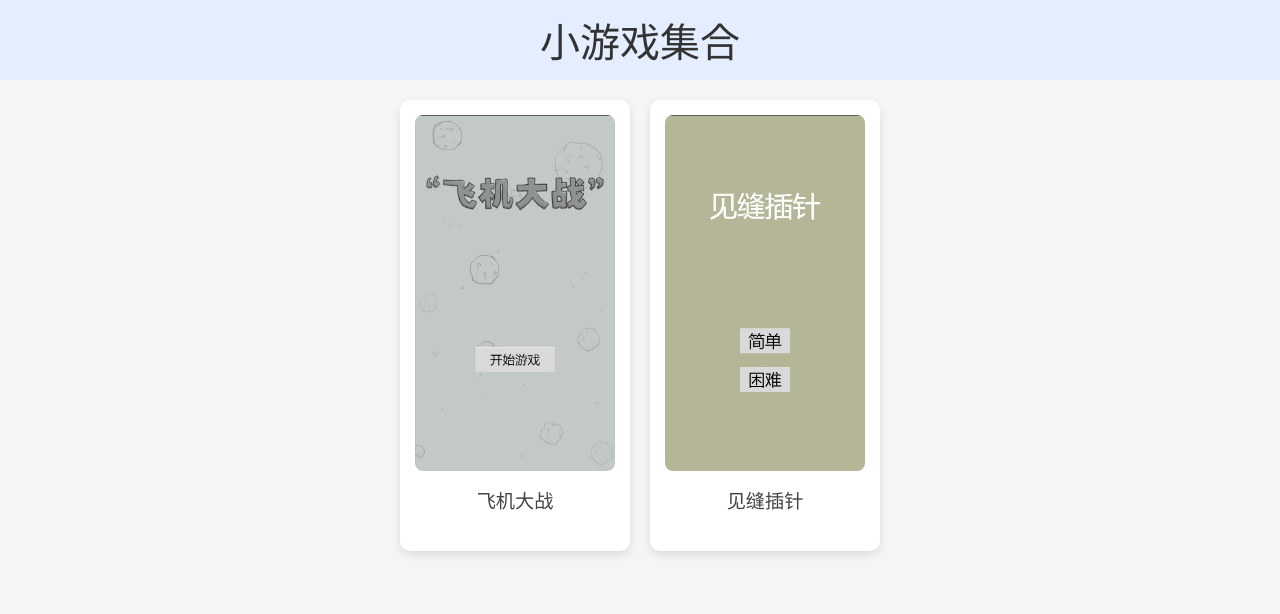
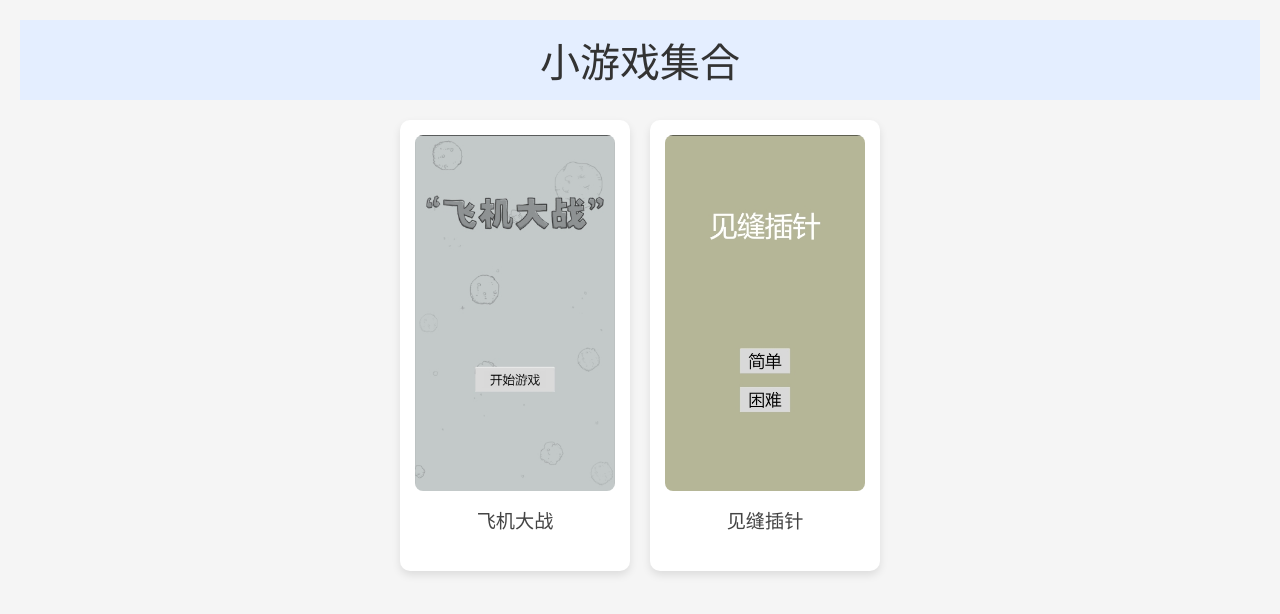
Before and after one commit to wensihao123/GameGallery, a React (Vite) app: page / in a window 1280 px wide. Shown: the top 614 px of the page. Built offline with nearby package versions, Linux system fonts and the light colour scheme.

Commit message:
Minor style changes

```diff
--- a/src/App.css
+++ b/src/App.css
@@ -12,6 +12,7 @@ body {
   font-size: 62px;
   color: white;
   height: 80px;
+  margin-bottom: 20px;
 }
 
 .gallery {
@@ -62,7 +63,4 @@ body {
     width: 100%;
     max-width: 300px;
   }
-  .App-header {
-    display: none;
-  }
 }
--- a/src/App.tsx
+++ b/src/App.tsx
@@ -8,9 +8,6 @@ const App: React.FC = () => {
   return (
     <Router>
       <div className="App">
-        <header className="App-header">
-          <h1 className="gallery-title">小游戏集合</h1>
-        </header>
         <Routes>
           <Route path="/" element={<Gallery />} />
           <Route path="/games/:gameId" element={<GamePage />} />
--- a/src/components/Gallery.tsx
+++ b/src/components/Gallery.tsx
@@ -19,13 +19,21 @@ function Gallery() {
   ];
 
   return (
-      <div className="gallery">
-        <div className="game-list">
-          {games.map((game, index) => (
-            <GameCard key={index} title={game.title} imageSrc={game.cover} gameUrl={game.url}/>
-          ))}
-        </div>
+    <div className="gallery">
+      <header className="App-header">
+        <h1 className="gallery-title">小游戏集合</h1>
+      </header>
+      <div className="game-list">
+        {games.map((game, index) => (
+          <GameCard
+            key={index}
+            title={game.title}
+            imageSrc={game.cover}
+            gameUrl={game.url}
+          />
+        ))}
       </div>
+    </div>
   );
 }
 
```
